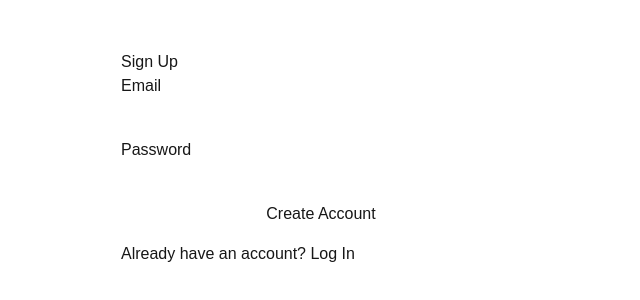
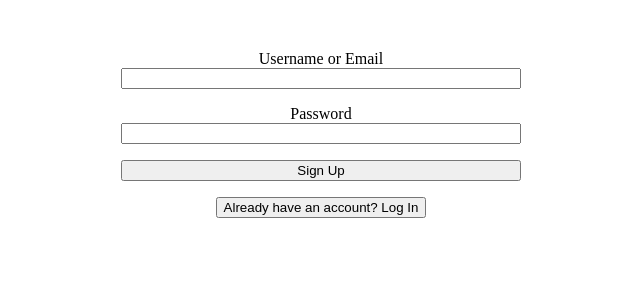
Before and after one commit to ieshainc/IeshaInc-Website, a Next.js app: page / in a window 1280 px wide. Both pictures are taken after a click on the button "Need an account? Sign Up". Shown: the top 300 px of the page, without its empty margins (319-959 px from the left). Built offline with nearby package versions, Linux system fonts and the light colour scheme; no server answers.

Commit message:
Seperation of Login and SignUp Creation of AuthContext

```diff
--- /dev/null
+++ b/src/app/auth/page.tsx
@@ -0,0 +1,5 @@
+import AuthPageContent from '../components/AuthPageContent';
+
+export default function AuthPage() {
+  return <AuthPageContent />;
+}
--- /dev/null
+++ b/src/app/components/AuthPageContent.tsx
@@ -0,0 +1,20 @@
+'use client';
+
+import { useState } from 'react';
+import LoginForm from '../login/LoginForm';
+import SignupForm from '../signup/SignupForm';
+
+export default function AuthPageContent() {
+  const [isSignUp, setIsSignUp] = useState(false);
+
+  return (
+    <div style={{ maxWidth: '400px', margin: '50px auto', textAlign: 'center' }}>
+      {/* Google Sign-In button, toggles, etc. */}
+      {isSignUp ? <SignupForm /> : <LoginForm />}
+
+      <button onClick={() => setIsSignUp(!isSignUp)}>
+        {isSignUp ? 'Already have an account? Log In' : 'Need an account? Sign Up'}
+      </button>
+    </div>
+  );
+}
--- a/src/app/hooks/useAppDispatch.ts
+++ b/src/app/hooks/useAppDispatch.ts
@@ -1,4 +1,5 @@
+// app/hooks/useAppDispatch.ts
 import { useDispatch } from 'react-redux';
 import type { AppDispatch } from '../store';
 
-export const useAppDispatch = () => useDispatch<AppDispatch>();
+export const useAppDispatch: () => AppDispatch = useDispatch;
--- a/src/app/layout.tsx
+++ b/src/app/layout.tsx
@@ -1,21 +1,19 @@
-import './globals.css';
-import { Providers } from './providers'; // This is the file that wraps your app in <Provider>
+'use client';
 
-export const metadata = {
-  title: 'My App',
-};
+import { Provider } from 'react-redux';
+import { store } from './store';
 
 export default function RootLayout({
   children,
 }: {
-  children: React.ReactNode;
+  children: React.ReactNode
 }) {
   return (
-    <html lang="en">
+    <html>
       <body>
-        <Providers>
+        <Provider store={store}>
           {children}
-        </Providers>
+        </Provider>
       </body>
     </html>
   );
--- /dev/null
+++ b/src/app/login/LoginForm.tsx
@@ -0,0 +1,53 @@
+'use client';
+
+import { useState, FormEvent } from 'react';
+import { signInWithEmailAndPassword } from 'firebase/auth';
+import { auth } from '../services/firebase';
+import { useAppDispatch } from '../hooks/useAppDispatch';
+import { setUser } from '../store/slices/userSlice';
+
+export default function LoginForm() {
+  const dispatch = useAppDispatch();
+  const [email, setEmail] = useState('');
+  const [password, setPassword] = useState('');
+
+  async function handleLogin(e: FormEvent<HTMLFormElement>) {
+    e.preventDefault();
+    try {
+      const userCredential = await signInWithEmailAndPassword(auth, email, password);
+      console.log('User signed in:', userCredential.user.uid);
+
+      dispatch(setUser({ uid: userCredential.user.uid, email }));
+    } catch (error) {
+      console.error('Error logging in:', error);
+    }
+  }
+
+  return (
+    <form onSubmit={handleLogin} style={{ display: 'flex', flexDirection: 'column' }}>
+      <label htmlFor="loginEmail">Username or Email</label>
+      <input
+        id="loginEmail"
+        type="text"
+        value={email}
+        onChange={(e) => setEmail(e.target.value)}
+        required
+        style={{ marginBottom: '1rem' }}
+      />
+
+      <label htmlFor="loginPassword">Password</label>
+      <input
+        id="loginPassword"
+        type="password"
+        value={password}
+        onChange={(e) => setPassword(e.target.value)}
+        required
+        style={{ marginBottom: '1rem' }}
+      />
+
+      <button type="submit" style={{ marginBottom: '1rem' }}>
+        Log In
+      </button>
+    </form>
+  );
+}
--- a/src/app/page.tsx
+++ b/src/app/page.tsx
@@ -1,80 +1,11 @@
 'use client';
 
-import { useState, FormEvent } from 'react';
-import { createUserWithEmailAndPassword, signInWithEmailAndPassword } from 'firebase/auth';
-import { auth } from './services/firebase';
-// If you want to store user data in Redux, import your setUser action, etc.
-// import { useAppDispatch } from '@/src/hooks/useAppDispatch';
-// import { setUser } from '@/src/store/slices/userSlice';
+import AuthPageContent from './components/AuthPageContent';
 
-export default function AuthPage() {
-  // const dispatch = useAppDispatch();
-
-  const [email, setEmail] = useState('');
-  const [password, setPassword] = useState('');
-  const [isSignUp, setIsSignUp] = useState(false);
-
-  async function handleSubmit(e: FormEvent<HTMLFormElement>) {
-    e.preventDefault();
-
-    try {
-      if (isSignUp) {
-        // CREATE a new user
-        const userCredential = await createUserWithEmailAndPassword(auth, email, password);
-        console.log('User created:', userCredential.user.uid);
-
-        // Optionally dispatch to Redux:
-        // dispatch(setUser({ uid: userCredential.user.uid, email }));
-
-      } else {
-        // SIGN IN existing user
-        const userCredential = await signInWithEmailAndPassword(auth, email, password);
-        console.log('User signed in:', userCredential.user.uid);
-
-        // Optionally dispatch to Redux:
-        // dispatch(setUser({ uid: userCredential.user.uid, email }));
-      }
-    } catch (error) {
-      console.error('Firebase Auth Error:', error);
-    }
-  }
-
+export default function HomePage() {
   return (
-    <div style={{ maxWidth: '400px', margin: '50px auto' }}>
-      <h1>{isSignUp ? 'Sign Up' : 'Login'}</h1>
-
-      <form onSubmit={handleSubmit} style={{ display: 'flex', flexDirection: 'column' }}>
-        <label htmlFor="email">Email</label>
-        <input
-          id="email"
-          type="text"
-          required
-          value={email}
-          onChange={(e) => setEmail(e.target.value)}
-          style={{ marginBottom: '1rem' }}
-        />
-
-        <label htmlFor="password">Password</label>
-        <input
-          id="password"
-          type="password"
-          required
-          value={password}
-          onChange={(e) => setPassword(e.target.value)}
-          style={{ marginBottom: '1rem' }}
-        />
-
-        <button type="submit">
-          {isSignUp ? 'Create Account' : 'Login'}
-        </button>
-      </form>
-
-      <button
-        onClick={() => setIsSignUp((prev) => !prev)}
-        style={{ marginTop: '1rem' }}
-      >
-        {isSignUp ? 'Already have an account? Log In' : 'Need an account? Sign Up'}
-      </button>
+    <div style={{ textAlign: 'center', marginTop: '2rem' }}>
+      <AuthPageContent />
     </div>
   );
 }
--- /dev/null
+++ b/src/app/signup/SignupForm.tsx
@@ -0,0 +1,53 @@
+'use client';
+
+import { useState, FormEvent } from 'react';
+import { createUserWithEmailAndPassword } from 'firebase/auth';
+import { auth } from '../services/firebase';
+import { useAppDispatch } from '../hooks/useAppDispatch';
+import { setUser } from '../store/slices/userSlice';
+
+export default function SignupForm() {
+  const dispatch = useAppDispatch();
+  const [email, setEmail] = useState('');
+  const [password, setPassword] = useState('');
+
+  async function handleSignup(e: FormEvent<HTMLFormElement>) {
+    e.preventDefault();
+    try {
+      const userCredential = await createUserWithEmailAndPassword(auth, email, password);
+      console.log('User created:', userCredential.user.uid);
+
+      dispatch(setUser({ uid: userCredential.user.uid, email }));
+    } catch (error) {
+      console.error('Error creating account:', error);
+    }
+  }
+
+  return (
+    <form onSubmit={handleSignup} style={{ display: 'flex', flexDirection: 'column' }}>
+      <label htmlFor="signupEmail">Username or Email</label>
+      <input
+        id="signupEmail"
+        type="text"
+        value={email}
+        onChange={(e) => setEmail(e.target.value)}
+        required
+        style={{ marginBottom: '1rem' }}
+      />
+
+      <label htmlFor="signupPassword">Password</label>
+      <input
+        id="signupPassword"
+        type="password"
+        value={password}
+        onChange={(e) => setPassword(e.target.value)}
+        required
+        style={{ marginBottom: '1rem' }}
+      />
+
+      <button type="submit" style={{ marginBottom: '1rem' }}>
+        Sign Up
+      </button>
+    </form>
+  );
+}
```
